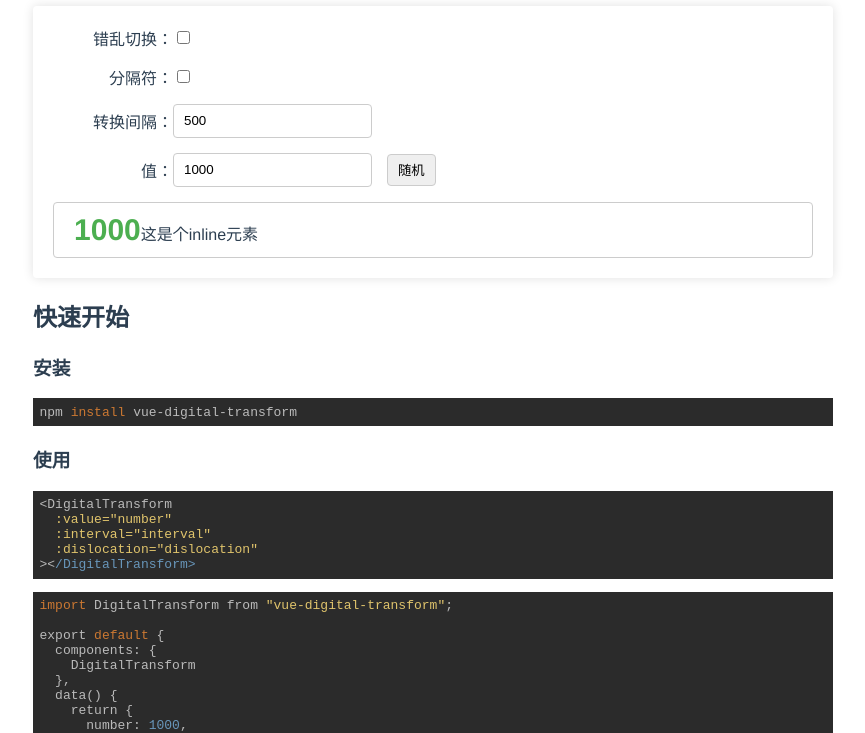
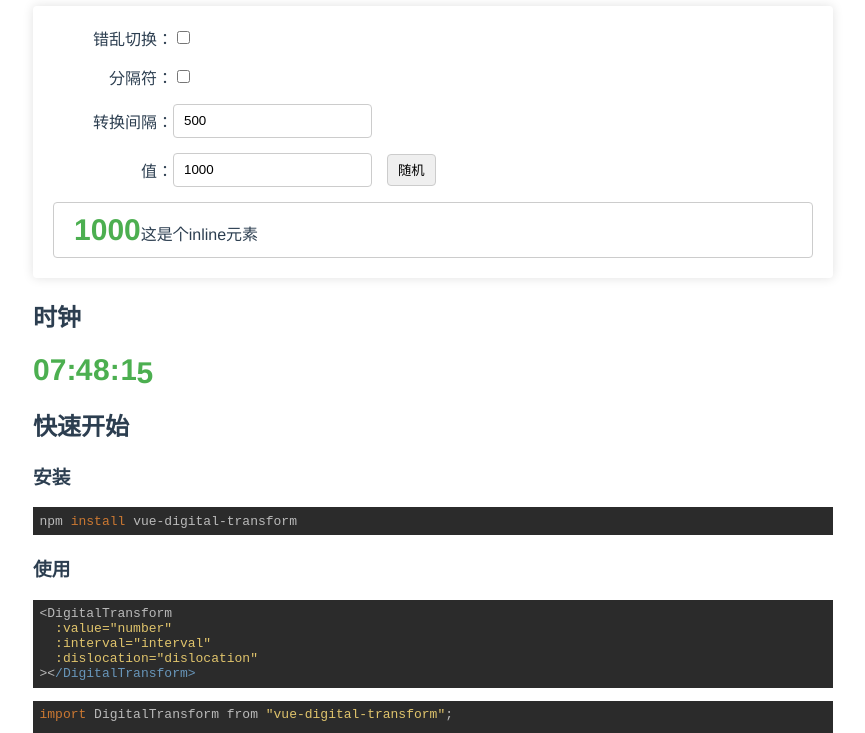
Before and after one commit to DakerHub/vue-digital-transform, a Vue app: page / in a window 1280 px wide. Shown: the part 906-1639 px from the top of the page, without its empty margins (207-1072 px from the left). Built offline with nearby package versions, Linux system fonts and the light colour scheme.

Commit message:
[doc] 补充时钟demo

```diff
--- a/src/App.vue
+++ b/src/App.vue
@@ -5,7 +5,11 @@
         <img src="./assets/vdt.png" alt="vue-digital-transform" />
         vue-digital-transform
       </h1>
-      <a class="star-me" href="https://github.com/DakerHub/vue-digital-transform">GITHUB</a>
+      <a
+        class="star-me"
+        href="https://github.com/DakerHub/vue-digital-transform"
+        >GITHUB</a
+      >
       <div>
         <a class="shield" href="https://github.com/DakerHub" target="__blank">
           <img
@@ -22,7 +26,9 @@
           alt
         />
       </div>
-      <div class="desc">vue-digital-transform基于vue2.x，致力于数字之间的动画切换动效，让数字的变换不再枯燥，让用户体验数字变化所带来的的乐趣。</div>
+      <div class="desc">
+        vue-digital-transform基于vue2.x，致力于数字之间的动画切换动效，让数字的变换不再枯燥，让用户体验数字变化所带来的的乐趣。
+      </div>
       <h2>尝试修改值</h2>
       <div class="demo-box">
         <div class="ctrl">
@@ -56,6 +62,8 @@
         </div>
       </div>
 
+      <ClockDemo></ClockDemo>
+
       <DocExample></DocExample>
 
       <DocConfig></DocConfig>
@@ -66,6 +74,7 @@
 <script>
 import DigitalTransform from "./components/DigitalTransform";
 import DocExample from "./docs/Example";
+import ClockDemo from "./docs/Clock";
 import DocConfig from "./docs/Config";
 import config from "./../package.json";
 
@@ -74,7 +83,8 @@ export default {
   components: {
     DigitalTransform,
     DocExample,
-    DocConfig
+    DocConfig,
+    ClockDemo
   },
   data() {
     return {
--- /dev/null
+++ b/src/docs/Clock.vue
@@ -0,0 +1,64 @@
+<template>
+  <div>
+    <h2>时钟</h2>
+    <div class="time">
+      <DigitalTransform :value="hours"></DigitalTransform>
+      <span>:</span>
+      <div>
+        <DigitalTransform :value="minutes"></DigitalTransform>
+      </div>
+      <span>:</span>
+      <div>
+        <DigitalTransform :value="seconds"></DigitalTransform>
+      </div>
+    </div>
+  </div>
+</template>
+
+<script>
+import DigitalTransform from "./../components/DigitalTransform";
+
+export default {
+  name: "ClockDemo",
+  components: {
+    DigitalTransform
+  },
+  data() {
+    return {
+      hours: 0,
+      minutes: 0,
+      seconds: 0
+    };
+  },
+  created() {
+    const t = setInterval(() => {
+      const d = new Date();
+      this.hours = d
+        .getHours()
+        .toString()
+        .padStart(2, "0");
+      this.minutes = d
+        .getMinutes()
+        .toString()
+        .padStart(2, "0");
+      this.seconds = d
+        .getSeconds()
+        .toString()
+        .padStart(2, "0");
+    }, 1000);
+
+    this.$once("hook:beforeDestory", () => {
+      clearInterval(t);
+    });
+  }
+};
+</script>
+
+<style lang="scss" scoped>
+.time {
+  display: flex;
+  font-size: 30px;
+  font-weight: bold;
+  color: #4caf50;
+}
+</style>
```
